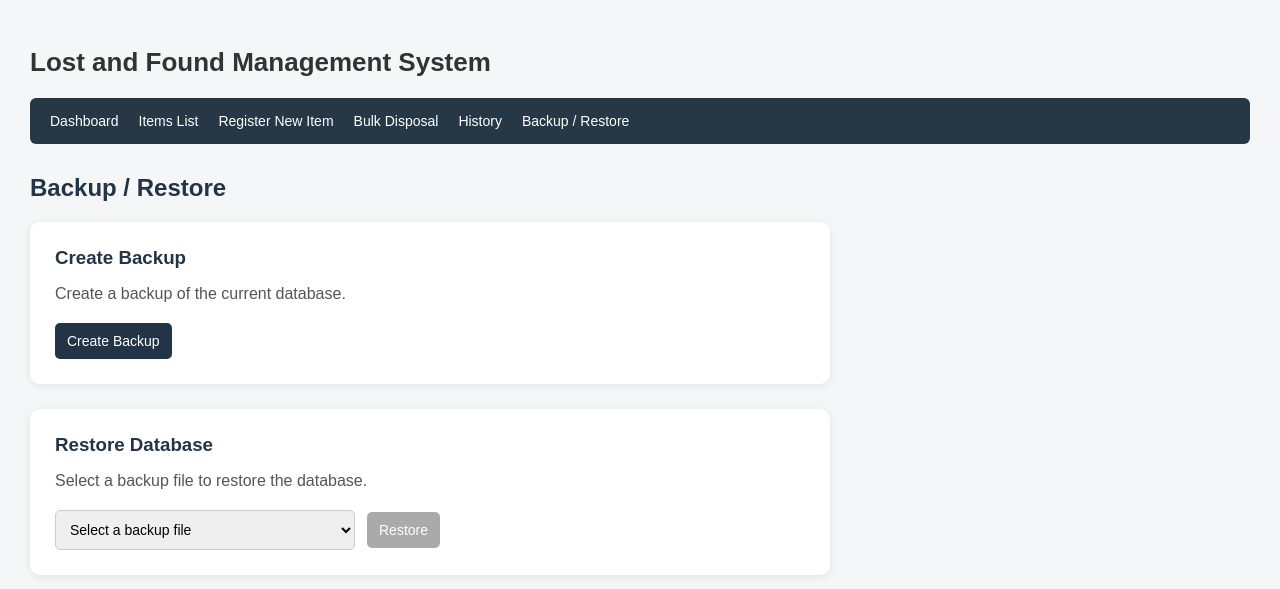
After one commit to Yoshiki-Do/Lost-and-Found-Management-System, a FastAPI app: template app/templates/backup.html in a window 1280 px wide. The commit adds this page. Shown: the top 589 px of the page. Run offline with FastAPI, Linux system fonts and the light colour scheme; the template is opened without the code that fills it, so the values that code supplies are empty.

Commit message:
Add backup and restore functionality

```diff
--- a/app/main.py
+++ b/app/main.py
@@ -3,7 +3,7 @@ from fastapi.templating import Jinja2Templates
 from fastapi.staticfiles import StaticFiles
 from app.database import Base, engine
 from app.models import Item, ItemHistory
-from app.routers import items, history, dashboard
+from app.routers import items, history, dashboard, backup
 
 # Create database tables
 Base.metadata.create_all(bind=engine)
@@ -18,6 +18,7 @@ app.mount("/static", StaticFiles(directory="app/static"), name="static")
 app.include_router(items.router)
 app.include_router(history.router)
 app.include_router(dashboard.router)
+app.include_router(backup.router)
 
 
 @app.get("/")
@@ -53,3 +54,8 @@ def disposal_page(request: Request):
 @app.get("/history-page")
 def history_page(request: Request):
     return templates.TemplateResponse(request=request, name="history.html")
+
+
+@app.get("/backup-page")
+def backup_page(request: Request):
+    return templates.TemplateResponse(request=request, name="backup.html")
--- /dev/null
+++ b/app/static/css/backup.css
@@ -0,0 +1,54 @@
+/* Backup / Restore page */
+
+#backup-section,
+#restore-section {
+    max-width: 800px;
+    padding: 25px;
+    margin-bottom: 25px;
+    background-color: white;
+    border-radius: 10px;
+    box-shadow: 0 2px 8px rgba(0, 0, 0, 0.08);
+}
+
+#backup-section h3,
+#restore-section h3 {
+    margin-top: 0;
+    margin-bottom: 15px;
+    color: #243447;
+}
+
+#backup-section p,
+#restore-section p {
+    margin-bottom: 20px;
+    color: #555;
+}
+
+.restore-controls {
+    display: flex;
+    align-items: center;
+    gap: 12px;
+}
+
+#backup-select {
+    min-width: 300px;
+    padding: 10px;
+    font-size: 14px;
+    border: 1px solid #ccc;
+    border-radius: 5px;
+}
+
+#backup-message {
+    margin-top: 15px;
+    font-weight: bold;
+}
+
+@media (max-width: 600px) {
+    .restore-controls {
+        flex-direction: column;
+        align-items: stretch;
+    }
+
+    #backup-select {
+        min-width: 100%;
+    }
+}
--- /dev/null
+++ b/app/static/js/backup.js
@@ -0,0 +1,129 @@
+const backupButton=document.getElementById("backup-button");
+const backupSelect=document.getElementById("backup-select");
+const restoreButton=document.getElementById("restore-button");
+const backupMessage=document.getElementById("backup-message");
+
+async function loadBackups() {
+    try {
+        const response = await fetch("/backup/list");
+
+        if (!response.ok) {
+            throw new Error("Failed to load backup list.");
+        }
+
+        const data = await response.json();
+
+        backupSelect.innerHTML = `
+            <option value="">Select a backup file</option>
+        `;
+
+        data.backups.forEach(filename => {
+            const option = document.createElement("option");
+            option.value = filename;
+            option.textContent = filename;
+            backupSelect.appendChild(option);
+        });
+
+        restoreButton.disabled = true;
+
+    } catch (error) {
+        backupMessage.textContent = error.message;
+    }
+}
+
+//Create and r\download a backup
+backupButton.addEventListener("click", async () => {
+    try {
+        backupButton.disabled = true;
+        backupMessage.textContent = "Creating backup...";
+
+        const response = await fetch("/backup/", {method: "POST"});
+
+        if (!response.ok) {
+            const error = await response.json();
+            throw new Error(error.detail || "Backup failed.");
+        }
+
+        const blob = await response.blob();
+        const downloadUrl = URL.createObjectURL(blob);
+
+        const disposition = response.headers.get("Content-Disposition");
+        const filenameMatch = disposition?.match(/filename="?([^"]+)"?/);
+        const filename = filenameMatch ? filenameMatch[1] : "lost_and_found_backup.db";
+
+        const link = document.createElement("a");
+        link.href = downloadUrl;
+        link.download = filename;
+        link.click();
+
+        URL.revokeObjectURL(downloadUrl);
+
+        backupMessage.textContent = "Backup created successfully.";
+
+        await loadBackups();
+
+    } catch (error) {
+        backupMessage.textContent = error.message;
+
+    } finally {
+        backupButton.disabled = false;
+    }
+});
+
+//Enable Restore button when a backup is selected
+backupSelect.addEventListener("change", () => {
+    restoreButton.disabled = !backupSelect.value;
+});
+
+//Restore selected backup
+restoreButton.addEventListener("click", async () => {
+    const filename = backupSelect.value;
+
+    if (!filename) {
+        return;
+    }
+
+    const confirmed = window.confirm(
+        `Are you sure you want to restore this backup?\n\n${filename}\n\n` +
+        "The current database will be replaced. " +
+        "A backup of the current database will be created automatically."
+    );
+
+    if(!confirmed) {
+        return;
+    }
+
+    try {
+        restoreButton.disabled = true;
+        backupMessage.textContent = "Restoring database...";
+
+        const response = await fetch("/backup/restore", {
+            method: "POST",
+            headers: {
+                "content-Type": "application/json"
+            },
+        body: JSON.stringify({
+            filename: filename
+        })
+    });
+
+    const data = await response.json();
+
+    if (!response.ok) {
+        throw new Error(data.detail || "Restore failed.");
+    }
+
+    backupMessage.textContent = "Database restored successfully.";
+
+    await loadBackups();
+
+    } catch (error) {
+        backupMessage.textContent = error.message;
+
+    } finally {
+        restoreButton.disabled = !backupSelect.value;
+    }
+});
+
+//Load backup list when the page opens
+loadBackups();
--- /dev/null
+++ b/app/templates/backup.html
@@ -0,0 +1,38 @@
+{% extends "base.html" %}
+
+{% block title %}Backup / Restore{% endblock %}
+
+{% block extra_css %}
+<link rel="stylesheet" href="/static/css/backup.css">
+{% endblock %}
+
+{% block content %}
+
+<h2>Backup / Restore</h2>
+
+<section id="backup-section">
+    <h3>Create Backup</h3>
+    <p>Create a backup of the current database.</p>
+    <button id="backup-button">Create Backup</button>
+</section>
+
+<section id="restore-section">
+    <h3>Restore Database</h3>
+    <p>Select a backup file to restore the database.</p>
+
+    <div class="restore-controls">
+        <select id="backup-select">
+            <option value="">Select a backup file</option>
+        </select>
+
+        <button id="restore-button" disabled>Restore</button>
+    </div>
+</section>
+
+<p id="backup-message"></p>
+
+{% endblock %}
+
+{% block extra_js %}
+<script src="/static/js/backup.js"></script>
+{% endblock %}
--- a/app/templates/base.html
+++ b/app/templates/base.html
@@ -19,6 +19,7 @@
             <a href="/register">Register New Item</a>
             <a href="/disposal">Bulk Disposal</a>
             <a href="/history-page">History</a>
+            <a href="/backup-page">Backup / Restore</a>
         </nav>
     </header>
 
```
Also changed, not shown: app/routers/backup.py (added, +64 -0 lines), app/services/backup_service.py (added, +65 -0 lines).
